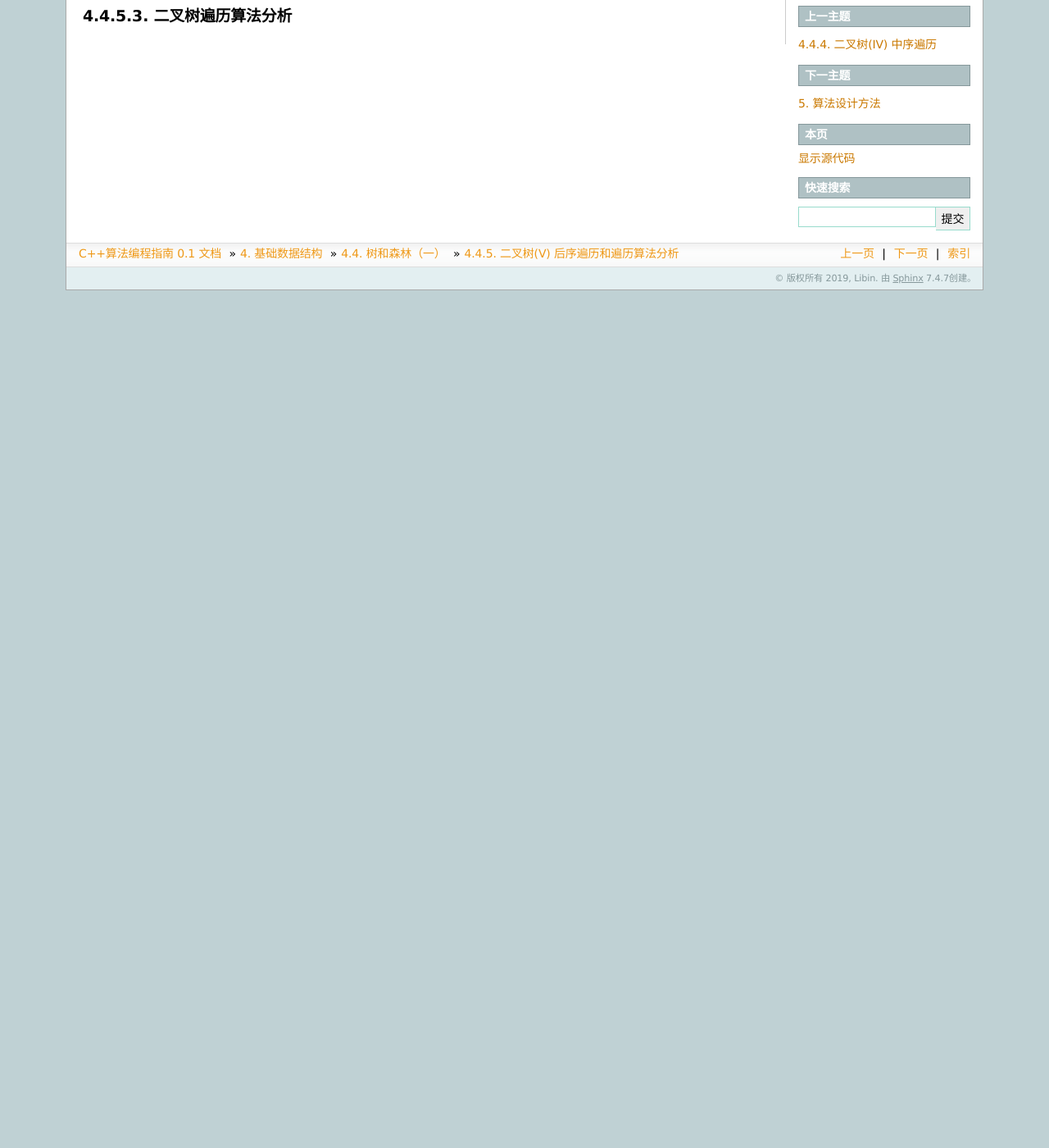
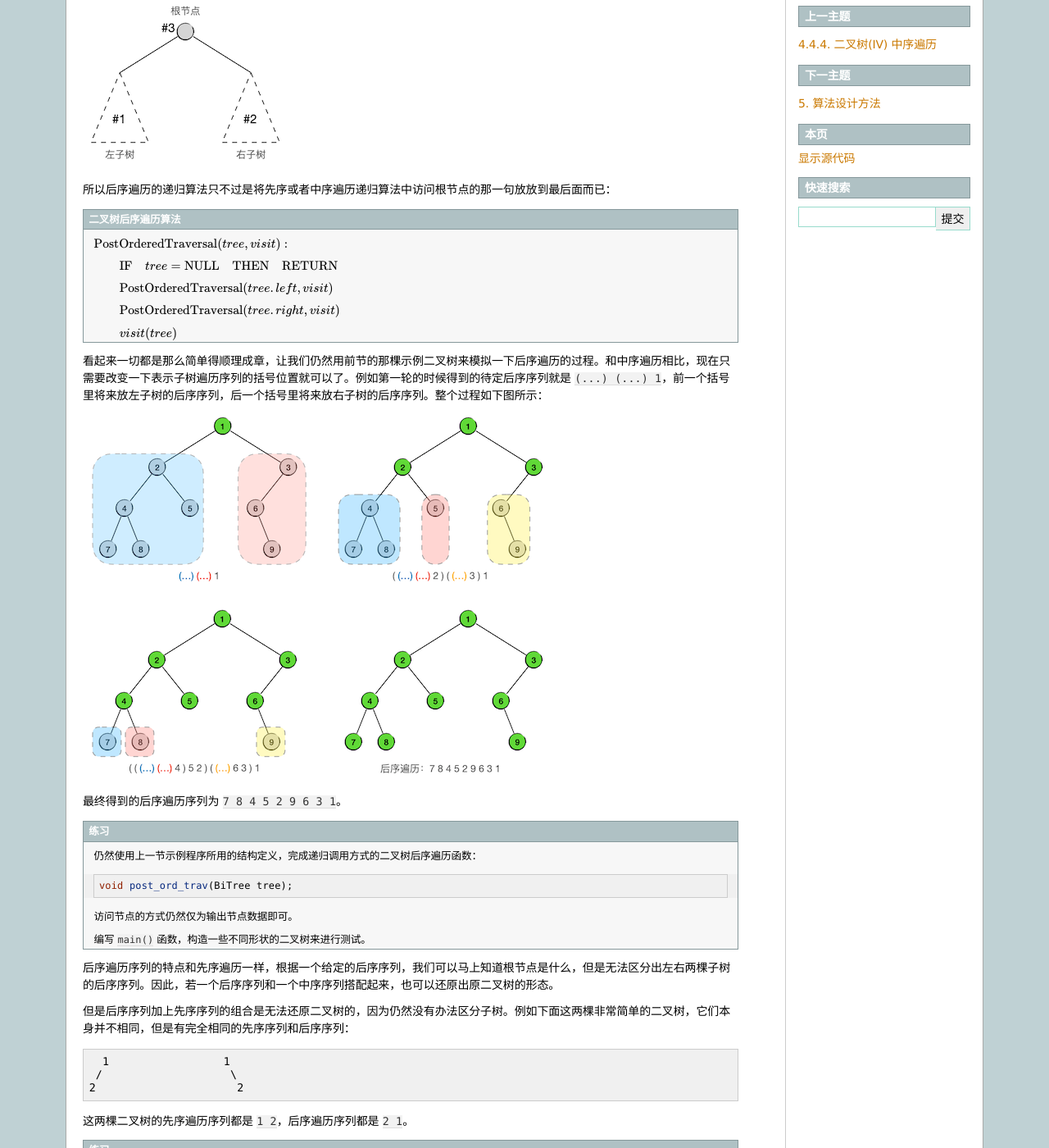
Before and after one commit to majorli/algo_guide, a Sphinx documentation site: the page built from source/ch03/sec04/345_bitree_5.rst, in a window 1280 px wide and 1400 px high, scrolled down 219 px. Shown: the whole window at 82% size. Built offline with Sphinx 7.4.7, drawn with Linux system fonts in a browser that asks for light colours; formulas are drawn with MathJax 3; before the commit the page ends 900 px from its top, so only the background shows below that; some of the changed text lies outside the part shown.

Commit message:
20200902_2302draft_345_writing

```diff
--- a/source/ch03/sec04/345_bitree_5.rst
+++ b/source/ch03/sec04/345_bitree_5.rst
@@ -6,6 +6,57 @@
 后序遍历的概念及其递归实现
 ^^^^^^^^^^^^^^^^^^^^^^^^^^
 
+后序遍历，显然就是按照“左右中”的顺序，先遍历左子树，再遍历右子树，最后访问根节点的遍历方法，子树的遍历当然也是用后序遍历的规则，构成一个递归过程。
+
+.. image:: ../../images/345_postord_concept.png
+
+所以后序遍历的递归算法只不过是将先序或者中序遍历递归算法中访问根节点的那一句放放到最后面而已：
+
+.. admonition:: 二叉树后序遍历算法
+
+   :math:`\text{PostOrderedTraversal}(tree, visit):`
+
+   :math:`\ \ \ \ \ \ \ \ \text{IF}\ \ \ \ tree = \text{NULL}\ \ \ \ \text{THEN}\ \ \ \ \text{RETURN}`
+
+   :math:`\ \ \ \ \ \ \ \ \text{PostOrderedTraversal}(tree.left, visit)`
+
+   :math:`\ \ \ \ \ \ \ \ \text{PostOrderedTraversal}(tree.right, visit)`
+
+   :math:`\ \ \ \ \ \ \ \ visit(tree)`
+
+看起来一切都是那么简单得顺理成章，让我们仍然用前节的那棵示例二叉树来模拟一下后序遍历的过程。和中序遍历相比，现在只需要改变一下表示子树遍历序列的括号位置就可以了。例如第一轮的时候得到的待定后序序列就是 ``(...) (...) 1``\ ，前一个括号里将来放左子树的后序序列，后一个括号里将来放右子树的后序序列。整个过程如下图所示：
+
+.. image:: ../../images/345_postord_1.png
+
+最终得到的后序遍历序列为 ``7 8 4 5 2 9 6 3 1``\ 。
+
+.. admonition:: 练习
+
+   仍然使用上一节示例程序所用的结构定义，完成递归调用方式的二叉树后序遍历函数：
+
+   .. code-block:: c++
+
+      void post_ord_trav(BiTree tree);
+
+   访问节点的方式仍然仅为输出节点数据即可。
+
+   编写 ``main()`` 函数，构造一些不同形状的二叉树来进行测试。
+
+后序遍历序列的特点和先序遍历一样，根据一个给定的后序序列，我们可以马上知道根节点是什么，但是无法区分出左右两棵子树的后序序列。因此，若一个后序序列和一个中序序列搭配起来，也可以还原出原二叉树的形态。
+
+但是后序序列加上先序序列的组合是无法还原二叉树的，因为仍然没有办法区分子树。例如下面这两棵非常简单的二叉树，它们本身并不相同，但是有完全相同的先序序列和后序序列：
+
+.. code-block:: none
+
+      1                 1
+     /                   \
+    2                     2
+
+这两棵二叉树的先序遍历序列都是 ``1 2``\ ，后序遍历序列都是 ``2 1``\ 。
+
+.. admonition:: 练习
+
+   给定先序遍历序列 ``1 2 3`` 和后序遍历序列 ``3 2 1``\ ，试着找出所有可能的二叉树。
 
 
 后序遍历的非递归实现
```
Also changed, not shown: source/images/345_postord_1.png (added), source/images/345_postord_concept.png (added).
